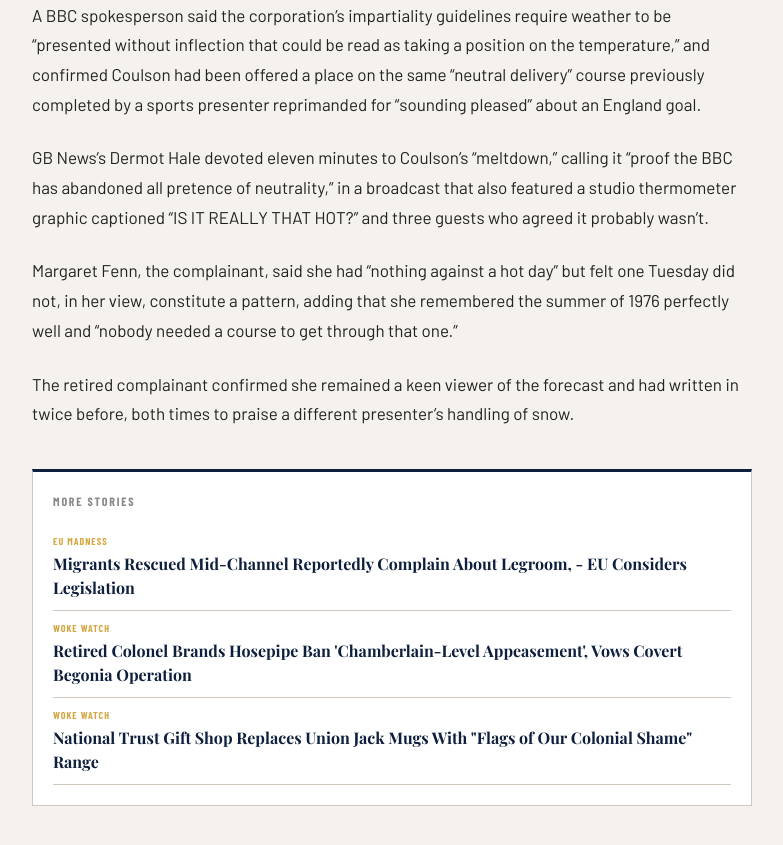
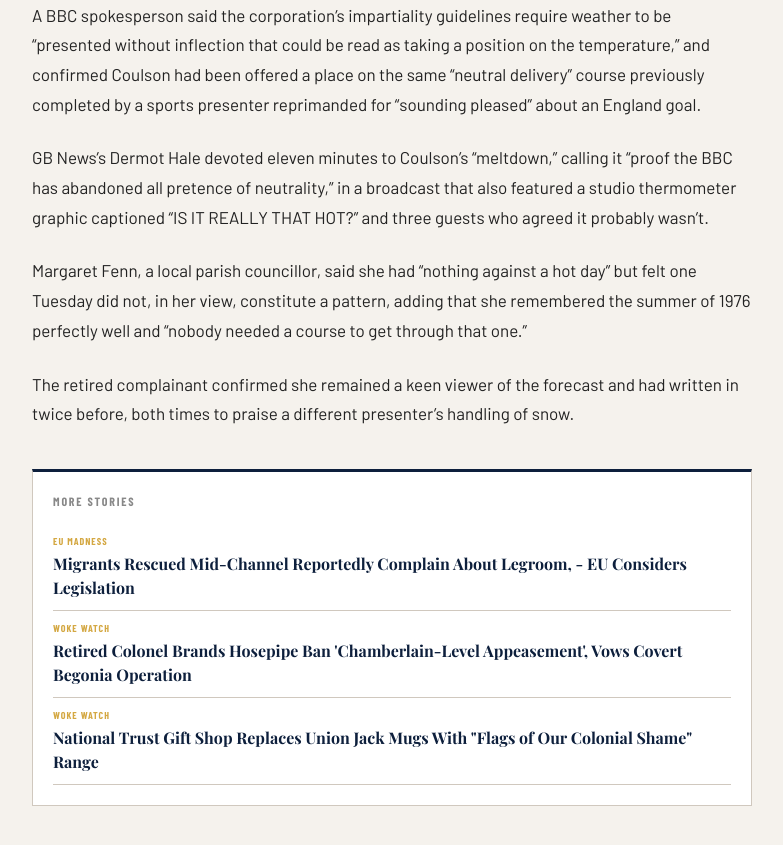
Before and after one commit to matt-palmer999/britishpatriots, a Jekyll site: the page built from _posts/2026-08-02-heatwave-presenter-neutrality.md, in a window 1280 px wide and 900 px high, scrolled down 1517 px. Shown: the top 845 px of the window, without its empty margins (248-1031 px from the left). Built offline with Jekyll 4.4.1, drawn with Linux system fonts in a browser that asks for light colours; some web fonts are replaced.

Commit message:
Update 2026-08-02-heatwave-presenter-neutrality.md

```diff
--- a/_posts/2026-08-02-heatwave-presenter-neutrality.md
+++ b/_posts/2026-08-02-heatwave-presenter-neutrality.md
@@ -15,6 +15,6 @@ A BBC spokesperson said the corporation's impartiality guidelines require weathe
 
 GB News's Dermot Hale devoted eleven minutes to Coulson's "meltdown," calling it "proof the BBC has abandoned all pretence of neutrality," in a broadcast that also featured a studio thermometer graphic captioned "IS IT REALLY THAT HOT?" and three guests who agreed it probably wasn't.
 
-Margaret Fenn, the complainant, said she had "nothing against a hot day" but felt one Tuesday did not, in her view, constitute a pattern, adding that she remembered the summer of 1976 perfectly well and "nobody needed a course to get through that one."
+Margaret Fenn, a local parish councillor, said she had "nothing against a hot day" but felt one Tuesday did not, in her view, constitute a pattern, adding that she remembered the summer of 1976 perfectly well and "nobody needed a course to get through that one."
 
 The retired complainant confirmed she remained a keen viewer of the forecast and had written in twice before, both times to praise a different presenter's handling of snow.
```
